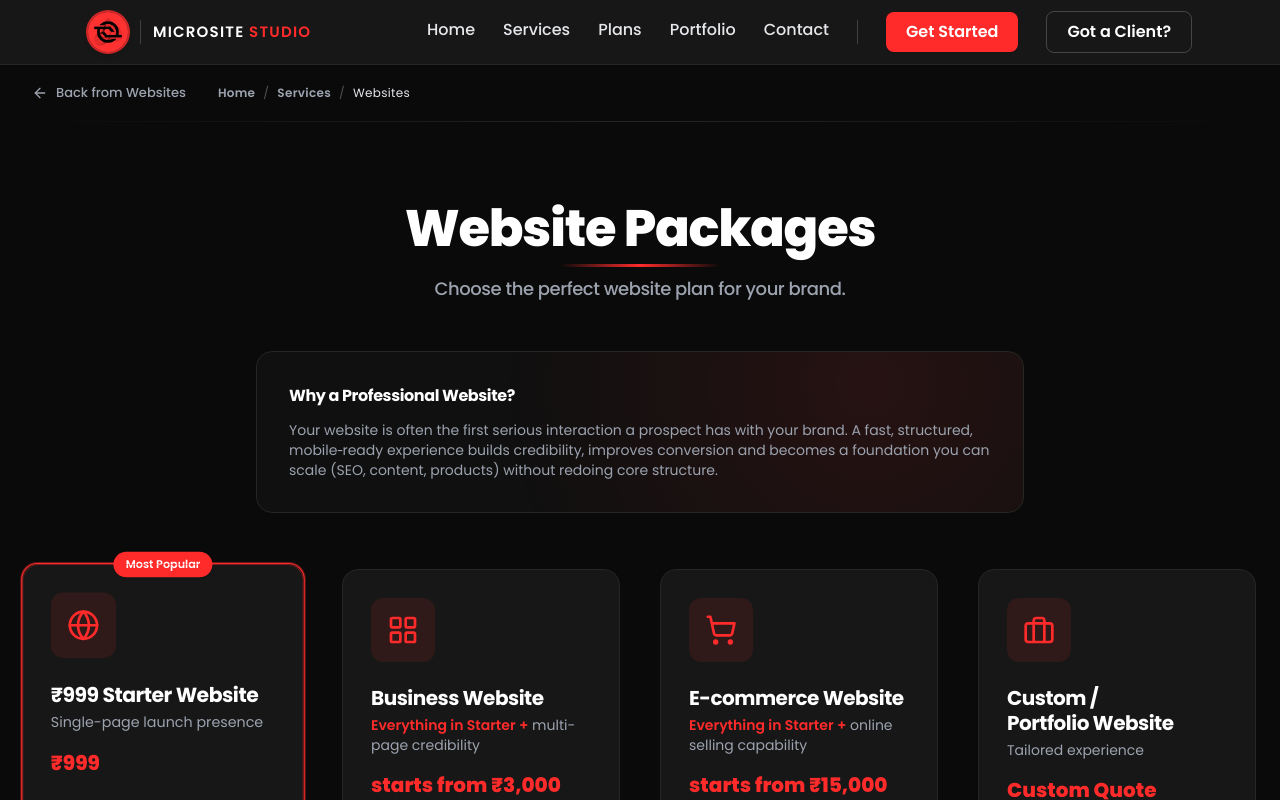
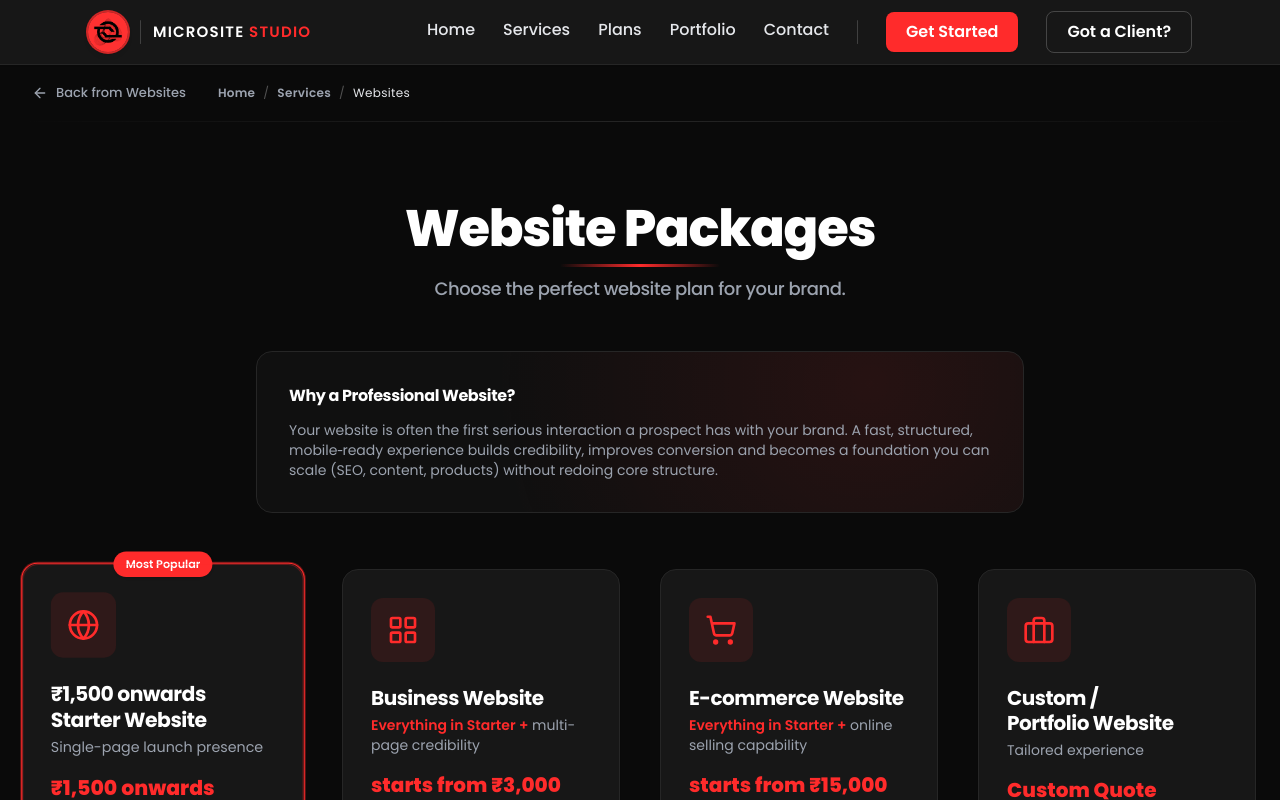
Before and after one commit to krilet54/microsite-studio, a React (Vite) app: page /services/websites in a window 1280 px wide. Shown: the top 800 px of the page. Built offline with nearby package versions, Linux system fonts and the light colour scheme.

Commit message:
Update starter website package price to ₹1,500 onwards

```diff
--- a/index.html
+++ b/index.html
@@ -14,8 +14,8 @@
   <meta name="theme-color" content="#ff1f43" />
   <link rel="manifest" href="/manifest.webmanifest" />
     <meta name="viewport" content="width=device-width, initial-scale=1.0" />
-    <title>Microsite - Ideas into Impact | ₹999 Websites & Digital Solutions</title>
-    <meta name="description" content="Professional websites starting at ₹999, digital marketing growth systems, and branding solutions for small businesses. Pay only after delivery." />
+    <title>Microsite - Ideas into Impact | ₹1,500 onwards Websites & Digital Solutions</title>
+    <meta name="description" content="Professional websites starting at ₹1,500 onwards, digital marketing growth systems, and branding solutions for small businesses. Pay only after delivery." />
   <link rel="canonical" href="https://micro-site.studio/" />
   <meta name="robots" content="max-image-preview:large" />
   <!-- Fonts: Poppins primary stack -->
--- a/live.html
+++ b/live.html
@@ -14,8 +14,8 @@
   <meta name="theme-color" content="#ff1f43" />
   <link rel="manifest" href="/manifest.webmanifest" />
     <meta name="viewport" content="width=device-width, initial-scale=1.0" />
-    <title>Microsite - Ideas into Impact | ₹999 Websites & Digital Solutions</title>
-    <meta name="description" content="Professional websites starting at ₹999, digital marketing growth systems, and branding solutions for small businesses. Pay only after delivery." />
+    <title>Microsite - Ideas into Impact | ₹1,500 onwards Websites & Digital Solutions</title>
+    <meta name="description" content="Professional websites starting at ₹1,500 onwards, digital marketing growth systems, and branding solutions for small businesses. Pay only after delivery." />
   <link rel="canonical" href="https://micro-site.studio/" />
   <meta name="robots" content="max-image-preview:large" />
   <!-- Fonts: Poppins primary stack -->
--- a/src/context/OrderContext.tsx
+++ b/src/context/OrderContext.tsx
@@ -77,7 +77,7 @@ export const OrderProvider = ({ children }: { children: ReactNode }) => {
       email: '',
       // Provide sensible defaults so success page can always show something even if user entered via direct link
       serviceType: initial?.serviceType !== undefined ? initial.serviceType : 'Website',
-      packageName: initial?.packageName !== undefined ? initial.packageName : '₹999 Starter Website',
+      packageName: initial?.packageName !== undefined ? initial.packageName : '₹1,500 onwards Starter Website',
       addOns: [],
       otherAddOn: '',
       communicationMethod: undefined,
--- a/src/pages/OrderDetails.tsx
+++ b/src/pages/OrderDetails.tsx
@@ -15,7 +15,8 @@ export default function OrderDetails() {
 
     // Map known package query params to service/package pairs (extensible for future plans)
     const packageMap: Record<string, { serviceType: string; packageName: string }> = {
-      starter999: { serviceType: 'Website', packageName: '₹999 Starter Website' }
+      starter1500: { serviceType: 'Website', packageName: '₹1,500 onwards Starter Website' },
+      starter999: { serviceType: 'Website', packageName: '₹1,500 onwards Starter Website' }
       // Add more mappings here as needed e.g. social-starter, branding-basic etc.
     };
 
@@ -190,7 +191,7 @@ export default function OrderDetails() {
             </div>
             <div>
               <label className="block text-xs font-semibold text-gray-600 dark:text-gray-400 mb-1">Selected Package *</label>
-              <input disabled value={currentOrder?.packageName || '₹999 Starter Website'} className="w-full px-4 py-3 rounded-lg border-2 border-[#FF2B2B] bg-neutral-100 dark:bg-neutral-800 text-gray-900 dark:text-gray-100 text-sm font-semibold shadow-sm" />
+              <input disabled value={currentOrder?.packageName || '₹1,500 onwards Starter Website'} className="w-full px-4 py-3 rounded-lg border-2 border-[#FF2B2B] bg-neutral-100 dark:bg-neutral-800 text-gray-900 dark:text-gray-100 text-sm font-semibold shadow-sm" />
             </div>
             <div>
               <label className="block text-xs font-semibold text-gray-600 dark:text-gray-400 mb-1">Business Name *</label>
--- a/src/pages/OrderSummary.tsx
+++ b/src/pages/OrderSummary.tsx
@@ -9,12 +9,12 @@ export default function OrderSummary() {
   const navigate = useNavigate();
 
   useEffect(() => {
-    // This page always represents the ₹999 website starter package.
+    // This page always represents the starter website package.
     if (!currentOrder) {
-      createOrderDraft('GUEST', { serviceType: 'Website', packageName: '₹999 Starter Website' });
-    } else if (currentOrder.serviceType !== 'Website' || currentOrder.packageName !== '₹999 Starter Website') {
+      createOrderDraft('GUEST', { serviceType: 'Website', packageName: '₹1,500 onwards Starter Website' });
+    } else if (currentOrder.serviceType !== 'Website' || currentOrder.packageName !== '₹1,500 onwards Starter Website') {
       // Override any previous different draft (e.g., branding/basic) to reflect this page's canonical package.
-      updateOrder({ serviceType: 'Website', packageName: '₹999 Starter Website' });
+      updateOrder({ serviceType: 'Website', packageName: '₹1,500 onwards Starter Website' });
     }
   }, [currentOrder, createOrderDraft, updateOrder]);
 
@@ -23,7 +23,7 @@ export default function OrderSummary() {
       <Helmet>
         <title>Starter Website Package | Microsite Studio</title>
         <meta name="robots" content="noindex,nofollow" />
-        <meta name="description" content="Internal step – ₹999 starter website summary. Not intended for indexing." />
+        <meta name="description" content="Internal step – ₹1,500 onwards starter website summary. Not intended for indexing." />
   <link rel="canonical" href="https://micro-site.studio/order/summary" />
       </Helmet>
       <div className="max-w-4xl mx-auto">
@@ -31,7 +31,7 @@ export default function OrderSummary() {
         <div className="text-center mb-16">
           <div className="flex items-start justify-center gap-2 flex-wrap">
             <h1 className="relative inline-block text-[2.55rem] leading-[1.1] font-extrabold tracking-tight text-white/95">
-              ₹999 Starter Website Package
+              ₹1,500 onwards Starter Website Package
               <span className="absolute left-1/2 -bottom-3 h-[2px] w-32 -translate-x-1/2 rounded bg-gradient-to-r from-transparent via-[#FF2B2B] to-transparent opacity-70" />
             </h1>
             <span className="relative -mt-1 text-[8px] tracking-wide font-semibold px-2 py-[3px] rounded border border-[#FF2B2B]/45 text-[#FF2B2B] bg-transparent backdrop-blur-sm">
@@ -97,7 +97,7 @@ export default function OrderSummary() {
         {/* CTA */}
         <div className="text-center">
           <button
-            onClick={() => navigate('/order/details?package=starter999')}
+            onClick={() => navigate('/order/details?package=starter1500')}
             className="inline-flex items-center justify-center bg-[#FF2B2B] text-white px-9 py-3.5 rounded-lg font-semibold text-sm tracking-tight hover:brightness-110 hover:scale-[1.015] active:scale-[0.98] transition-all shadow-lg shadow-[#FF2B2B]/30 focus:outline-none focus:ring-2 focus:ring-offset-2 focus:ring-[#FF2B2B] focus:ring-offset-neutral-950 will-change-transform"
           >
             Get Started (No Payment Yet)
--- a/src/pages/Plans.tsx
+++ b/src/pages/Plans.tsx
@@ -36,7 +36,7 @@ export default function Plans() {
       '@type': 'OfferCatalog',
       name: 'Core Services',
       itemListElement: [
-        { '@type': 'Offer', itemOffered: { '@type': 'Service', name: '₹999 Starter Website' } },
+        { '@type': 'Offer', itemOffered: { '@type': 'Service', name: '₹1,500 onwards Starter Website' } },
         { '@type': 'Offer', itemOffered: { '@type': 'Service', name: 'Digital Marketing & Growth Systems' } },
         { '@type': 'Offer', itemOffered: { '@type': 'Service', name: 'Branding & Identity Kit' } }
       ]
@@ -47,7 +47,7 @@ export default function Plans() {
   <div className="min-h-screen bg-white dark:bg-neutral-950 transition-colors">
       <Helmet>
         <title>Plans & Pricing | Microsite Studio</title>
-        <meta name="description" content="Pricing for ₹999 websites, digital marketing growth systems, and branding kits. Pay-after-delivery options available." />
+        <meta name="description" content="Pricing for ₹1,500 onwards websites, digital marketing growth systems, and branding kits. Pay-after-delivery options available." />
   <link rel="canonical" href="https://micro-site.studio/plans" />
         <meta property="og:title" content="Plans & Pricing | Microsite Studio" />
         <meta property="og:description" content="Affordable website, digital marketing, and branding packages for small businesses in India." />
@@ -58,7 +58,7 @@ export default function Plans() {
       <meta property="og:site_name" content="Microsite Studio" />
   <meta name="twitter:card" content="summary_large_image" />
       <meta name="twitter:title" content="Plans & Pricing | Microsite Studio" />
-      <meta name="twitter:description" content="Pricing for ₹999 websites, digital marketing growth systems, and branding kits." />
+  <meta name="twitter:description" content="Pricing for ₹1,500 onwards websites, digital marketing growth systems, and branding kits." />
       <meta name="twitter:image" content="https://micro-site.studio/og/plans.jpg" />
   <meta name="twitter:image:alt" content="Microsite Studio pricing plans preview card" />
         <script type="application/ld+json">{JSON.stringify(serviceSchema)}</script>
@@ -92,7 +92,7 @@ export default function Plans() {
                 </div>
                 <h3 className="text-2xl font-bold text-gray-900 dark:text-white">Starter Website</h3>
               </div>
-              <div className="text-4xl font-black text-[#FF2B2B] mb-6">₹999</div>
+              <div className="text-4xl font-black text-[#FF2B2B] mb-6">₹1,500 onwards</div>
               <ul className="text-gray-700 dark:text-gray-300 space-y-3 mb-8">
                 <li className="flex items-center gap-3">
                   <CheckCircle className="w-5 h-5 text-[#FF2B2B] flex-shrink-0" />
--- a/src/pages/WebsitePackages.tsx
+++ b/src/pages/WebsitePackages.tsx
@@ -18,10 +18,10 @@ interface WebPackage {
 
 const websitePackages: WebPackage[] = [
   {
-  key: 'starter-999',
-  title: '₹999 Starter Website',
+  key: 'starter-1500',
+  title: '₹1,500 onwards Starter Website',
   subtitle: 'Single-page launch presence',
-  price: '₹999',
+  price: '₹1,500 onwards',
     highlight: true,
     features: [
       '1-page professional website',
@@ -108,7 +108,7 @@ export default function WebsitePackages() {
   <div className="min-h-screen bg-white dark:bg-neutral-950 pt-20 pb-24 px-6">
       <Helmet>
         <title>Website Packages | Microsite Studio</title>
-        <meta name="description" content="Choose from ₹999 starter, business, e-commerce and custom website packages. Pay after delivery on eligible plans." />
+        <meta name="description" content="Choose from ₹1,500 onwards starter, business, e-commerce and custom website packages. Pay after delivery on eligible plans." />
   <link rel="canonical" href="https://micro-site.studio/services/websites" />
         <meta property="og:title" content="Website Packages | Microsite Studio" />
         <meta property="og:description" content="Affordable website development: starter, business, e-commerce & custom builds." />
@@ -152,7 +152,7 @@ export default function WebsitePackages() {
                 <span className="absolute -top-3 left-1/2 -translate-x-1/2 bg-[#FF2B2B] text-white text-[11px] font-semibold px-3 py-1 rounded-full shadow">Most Popular</span>
               )}
               <div className="w-16 h-16 rounded-xl bg-[#FF2B2B]/10 text-[#FF2B2B] flex items-center justify-center mb-6">
-                {pkg.key === 'starter-999' && <Globe className="w-8 h-8" />}
+                {pkg.key === 'starter-1500' && <Globe className="w-8 h-8" />}
                 {pkg.key === 'business' && <LayoutGrid className="w-8 h-8" />}
                 {pkg.key === 'ecommerce' && <ShoppingCart className="w-8 h-8" />}
                 {pkg.key === 'custom' && <Briefcase className="w-8 h-8" />}
--- a/tmp_live.html
+++ b/tmp_live.html
@@ -14,8 +14,8 @@
   <meta name="theme-color" content="#ff1f43" />
   <link rel="manifest" href="/manifest.webmanifest" />
     <meta name="viewport" content="width=device-width, initial-scale=1.0" />
-    <title>Microsite - Ideas into Impact | ₹999 Websites & Digital Solutions</title>
-    <meta name="description" content="Professional websites starting at ₹999, digital marketing growth systems, and branding solutions for small businesses. Pay only after delivery." />
+    <title>Microsite - Ideas into Impact | ₹1,500 onwards Websites & Digital Solutions</title>
+    <meta name="description" content="Professional websites starting at ₹1,500 onwards, digital marketing growth systems, and branding solutions for small businesses. Pay only after delivery." />
   <link rel="canonical" href="https://micro-site.studio/" />
   <meta name="robots" content="max-image-preview:large" />
   <!-- Fonts: Poppins primary stack -->
```
